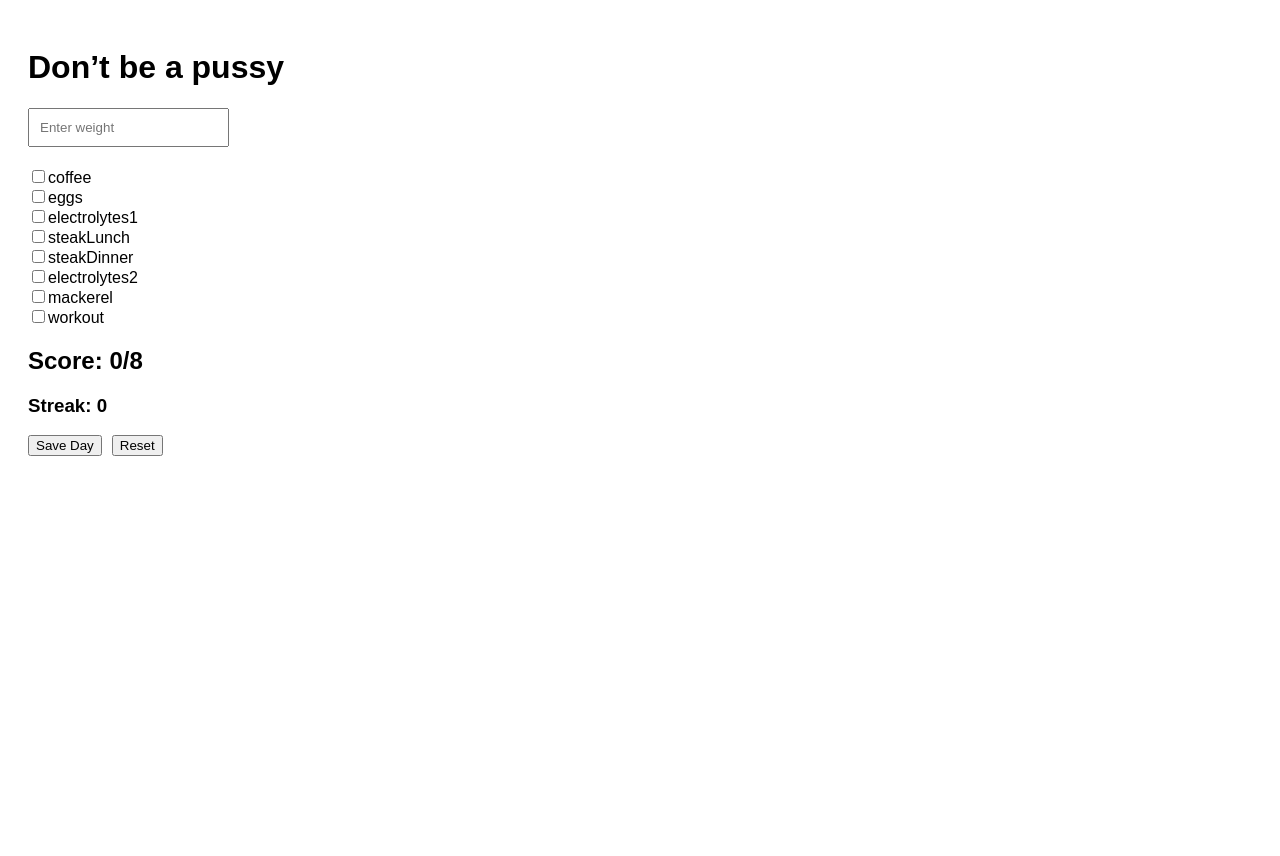
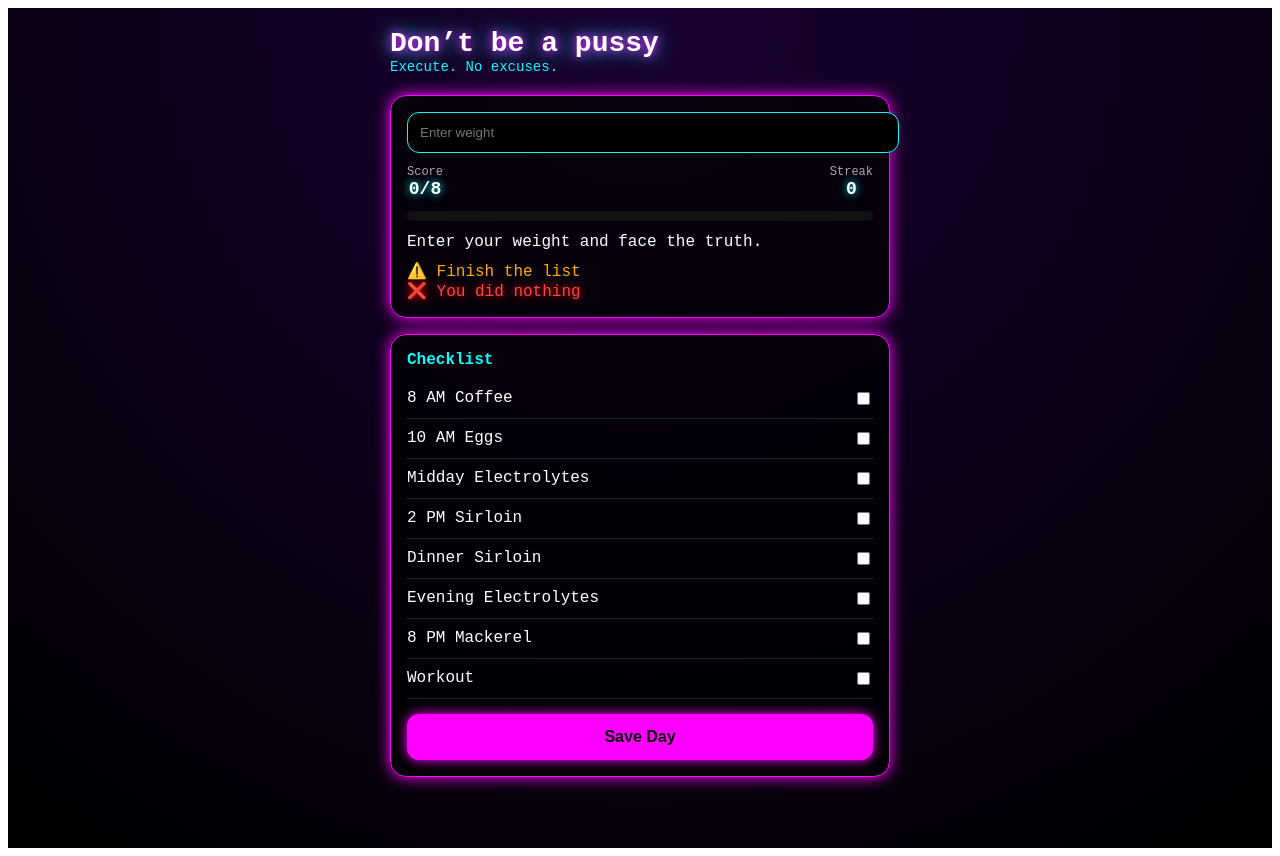
Before and after one commit to uncledave2082/dont-be-a-pussy-app, a Next.js app: page / in a window 1280 px wide. Before the commit the page ends 800 px from the top, so only its background shows below. Built offline with nearby package versions, Linux system fonts and the light colour scheme.

Commit message:
Refactor page.js to use labels and improve state

```diff
--- a/app/page.js
+++ b/app/page.js
@@ -13,7 +13,16 @@ const defaultChecklist = {
   workout: false,
 };
 
-const milestones = [245, 225, 205, 190, 185];
+const labels = {
+  coffee: '8 AM Coffee',
+  eggs: '10 AM Eggs',
+  electrolytes1: 'Midday Electrolytes',
+  steakLunch: '2 PM Sirloin',
+  steakDinner: 'Dinner Sirloin',
+  electrolytes2: 'Evening Electrolytes',
+  mackerel: '8 PM Mackerel',
+  workout: 'Workout',
+};
 
 function getTodayKey() {
   return new Date().toISOString().slice(0, 10);
@@ -28,16 +37,11 @@ function getStoredValue(key, fallback) {
 export default function Page() {
   const todayKey = getTodayKey();
 
-  const [startDate, setStartDate] = useState(todayKey);
   const [weight, setWeight] = useState('');
   const [checklist, setChecklist] = useState(defaultChecklist);
   const [history, setHistory] = useState([]);
-  const [energy, setEnergy] = useState('good');
-  const [strength, setStrength] = useState('stable');
 
-  // ✅ Load from localStorage AFTER mount (fixes your error)
   useEffect(() => {
-    setStartDate(getStoredValue('fls-start-date', todayKey));
     setWeight(getStoredValue(`fls-weight-${todayKey}`, ''));
 
     const savedChecklist = getStoredValue(`fls-checklist-${todayKey}`, null);
@@ -47,23 +51,22 @@ export default function Page() {
     setHistory(savedHistory ? JSON.parse(savedHistory) : []);
   }, [todayKey]);
 
-  // ✅ Save to localStorage safely
   useEffect(() => {
     if (typeof window === 'undefined') return;
-    localStorage.setItem('fls-start-date', startDate);
     localStorage.setItem(`fls-weight-${todayKey}`, weight);
     localStorage.setItem(`fls-checklist-${todayKey}`, JSON.stringify(checklist));
     localStorage.setItem('fls-history', JSON.stringify(history));
-  }, [startDate, weight, checklist, history, todayKey]);
+  }, [weight, checklist, history, todayKey]);
 
-  const totalItems = Object.keys(checklist).length;
   const completed = Object.values(checklist).filter(Boolean).length;
-  const progress = Math.round((completed / totalItems) * 100);
+  const total = Object.keys(checklist).length;
+  const progress = Math.round((completed / total) * 100);
 
   const streak = useMemo(() => {
+    const sorted = [...history].sort((a, b) => a.date.localeCompare(b.date));
     let count = 0;
-    for (let i = history.length - 1; i >= 0; i--) {
-      if (history[i].allDone) count++;
+    for (let i = sorted.length - 1; i >= 0; i--) {
+      if (sorted[i].allDone) count++;
       else break;
     }
     return count;
@@ -76,53 +79,191 @@ export default function Page() {
   const saveDay = () => {
     const entry = {
       date: todayKey,
-      weight: weight ? Number(weight) : null,
       score: completed,
-      allDone: completed === totalItems,
+      allDone: completed === total,
     };
-
     const withoutToday = history.filter((h) => h.date !== todayKey);
     setHistory([...withoutToday, entry]);
   };
 
-  const reset = () => {
-    setChecklist(defaultChecklist);
-    setWeight('');
-  };
+  const hour = new Date().getHours();
+  const missedToday = completed === 0;
 
   return (
-    <main style={{ padding: 20, fontFamily: 'Arial' }}>
-      <h1>Don’t be a pussy</h1>
+    <main style={styles.page}>
+      <div style={styles.container}>
 
+        <div style={styles.header}>
+          <div style={styles.title}>Don’t be a pussy</div>
+          <div style={styles.subtitle}>Execute. No excuses.</div>
+        </div>
+
+        <div style={styles.card}>
           <input
             placeholder="Enter weight"
             value={weight}
             onChange={(e) => setWeight(e.target.value)}
-        style={{ padding: 10, marginBottom: 20 }}
+            style={styles.input}
           />
 
-      <div>
+          <div style={styles.stats}>
+            <div style={styles.statBox}>
+              <div style={styles.statLabel}>Score</div>
+              <div style={styles.statValue}>{completed}/{total}</div>
+            </div>
+            <div style={styles.statBox}>
+              <div style={styles.statLabel}>Streak</div>
+              <div style={styles.statValue}>{streak}</div>
+            </div>
+          </div>
+
+          <div style={styles.progressWrap}>
+            <div style={styles.progressBar(progress)} />
+          </div>
+
+          <div style={styles.status}>
+            {!weight && 'Enter your weight and face the truth.'}
+            {weight && completed === total && '🔥 Perfect execution'}
+            {weight && completed < total && '⚠️ Not finished. Execute.'}
+          </div>
+
+          {/* 🔥 Pressure system */}
+          {completed < total && <div style={styles.warn}>⚠️ Finish the list</div>}
+          {missedToday && <div style={styles.error}>❌ You did nothing</div>}
+          {hour >= 18 && completed < total && <div style={styles.warn}>⏱ Finish your day</div>}
+          {streak > 0 && completed < total && (
+            <div style={styles.error}>🚨 About to break {streak}-day streak</div>
+          )}
+        </div>
+
+        <div style={styles.card}>
+          <div style={styles.sectionTitle}>Checklist</div>
+
           {Object.keys(checklist).map((key) => (
-          <div key={key}>
-            <label>
+            <div key={key} style={styles.item}>
+              <span>{labels[key]}</span>
               <input
                 type="checkbox"
                 checked={checklist[key]}
                 onChange={() => toggle(key)}
               />
-              {key}
-            </label>
             </div>
           ))}
+
+          <button style={styles.button} onClick={saveDay}>
+            Save Day
+          </button>
         </div>
 
-      <h2>Score: {completed}/{totalItems}</h2>
-      <h3>Streak: {streak}</h3>
-
-      <button onClick={saveDay}>Save Day</button>
-      <button onClick={reset} style={{ marginLeft: 10 }}>
-        Reset
-      </button>
+      </div>
     </main>
   );
 }
+
+/* ---------- STYLES ---------- */
+
+const styles = {
+  page: {
+    minHeight: '100vh',
+    background: 'radial-gradient(circle at top, #1a0033, #000000)',
+    color: '#fff',
+    padding: '20px',
+    fontFamily: 'Courier New, monospace',
+  },
+  container: {
+    maxWidth: '500px',
+    margin: '0 auto',
+  },
+  header: {
+    marginBottom: '20px',
+  },
+  title: {
+    fontSize: '28px',
+    fontWeight: 'bold',
+    textShadow: '0 0 10px #ff00ff, 0 0 20px #00ffff',
+  },
+  subtitle: {
+    color: '#00ffff',
+    fontSize: '14px',
+  },
+  card: {
+    background: 'rgba(0,0,0,0.7)',
+    border: '1px solid #ff00ff',
+    padding: '16px',
+    borderRadius: '16px',
+    marginBottom: '16px',
+    boxShadow: '0 0 15px #ff00ff',
+  },
+  input: {
+    width: '100%',
+    padding: '12px',
+    borderRadius: '12px',
+    border: '1px solid #00ffff',
+    background: '#000',
+    color: '#00ffff',
+    marginBottom: '12px',
+  },
+  stats: {
+    display: 'flex',
+    justifyContent: 'space-between',
+    marginBottom: '12px',
+  },
+  statBox: {
+    textAlign: 'center',
+  },
+  statLabel: {
+    fontSize: '12px',
+    color: '#aaa',
+  },
+  statValue: {
+    fontSize: '18px',
+    fontWeight: 'bold',
+    textShadow: '0 0 8px #00ffff',
+  },
+  progressWrap: {
+    height: '10px',
+    background: '#111',
+    borderRadius: '10px',
+    marginBottom: '12px',
+  },
+  progressBar: (v) => ({
+    width: `${v}%`,
+    height: '100%',
+    background: 'linear-gradient(90deg, #ff00ff, #00ffff)',
+    boxShadow: '0 0 10px #ff00ff',
+    borderRadius: '10px',
+  }),
+  status: {
+    marginBottom: '10px',
+  },
+  warn: {
+    color: '#ffaa00',
+  },
+  error: {
+    color: '#ff4444',
+    textShadow: '0 0 8px #ff0000',
+  },
+  sectionTitle: {
+    marginBottom: '10px',
+    color: '#00ffff',
+    fontWeight: 'bold',
+  },
+  item: {
+    display: 'flex',
+    justifyContent: 'space-between',
+    padding: '10px 0',
+    borderBottom: '1px solid #222',
+  },
+  button: {
+    width: '100%',
+    marginTop: '15px',
+    padding: '14px',
+    borderRadius: '12px',
+    border: 'none',
+    background: '#ff00ff',
+    color: '#000',
+    fontWeight: 'bold',
+    fontSize: '16px',
+    boxShadow: '0 0 12px #ff00ff',
+  },
+};
```
Lines whose indentation alone changed are shown as unchanged.
